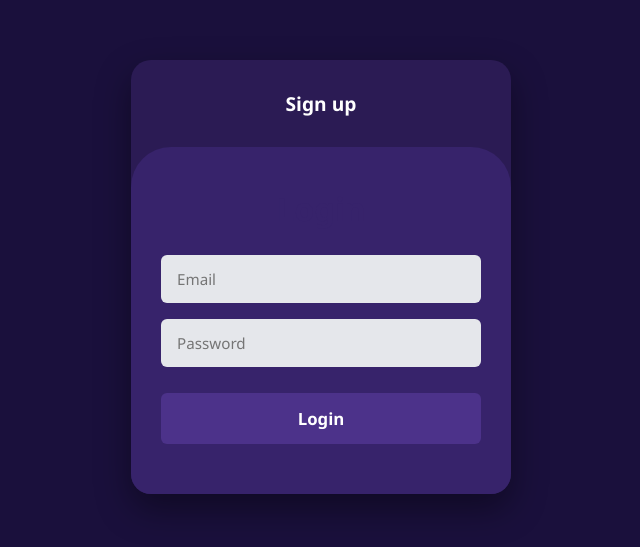
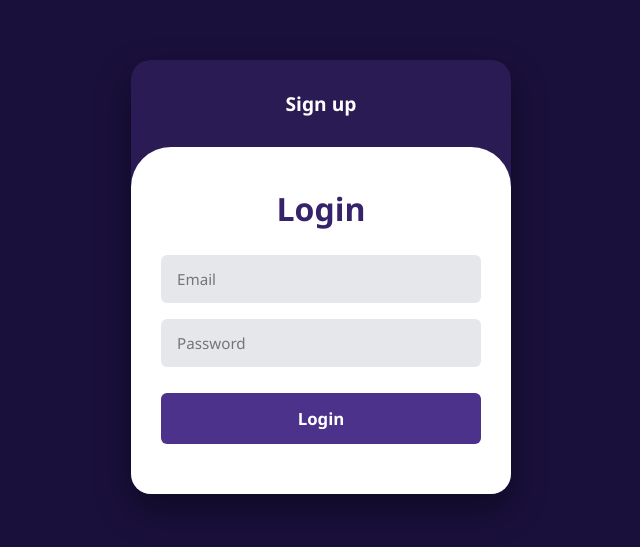
Before and after one commit to Lavanya9342/Expense__tracker, a React app in the folder frontend/: page /login in a window 1280 px wide. Shown: the part 123-670 px from the top of the page, without its empty margins (319-959 px from the left). Built offline with nearby package versions, Linux system fonts and the light colour scheme; the HTML template or start-up script is replaced by a standard one.

Commit message:
update frontend

```diff
--- a/frontend/src/index.css
+++ b/frontend/src/index.css
@@ -48,7 +48,7 @@ body {
 }
 
 .login-bottom {
-  background-color:#37236b ;
+  background-color: white;
   padding: 40px 30px 50px;
   border-radius: 40px 40px 0 0; /* The curve */
   text-align: center;
```
